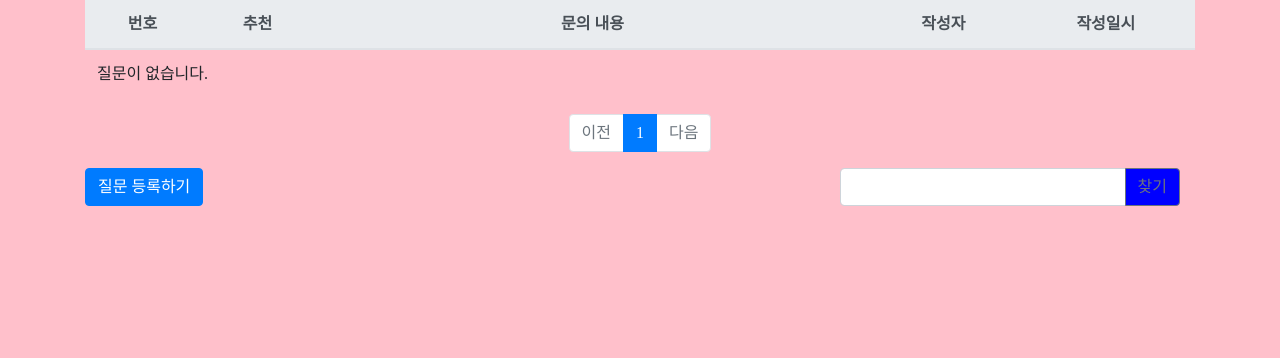
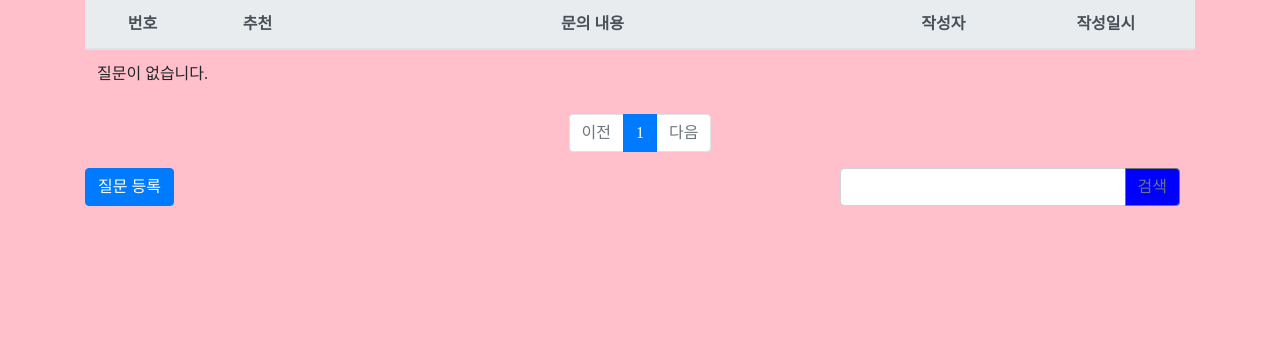
Before and after one commit to qhdwhr4/pybo, a Django app: page / in a window 1280 px wide. Shown: the part 182-540 px from the top of the page. Run offline with Django 3.2, Linux system fonts and the light colour scheme; data that the repository does not hold is empty; some libraries are stand-ins or nearby versions.

Commit message:
html 변경

```diff
--- a/templates/pybo/question_list.html
+++ b/templates/pybo/question_list.html
@@ -119,11 +119,11 @@
     <!-- 페이징처리 끝 -->
     <div class="container my-3" >
         <div class="row justify-content-between my-3">
-    <a href="{% url 'pybo:question_create' %}" class="btn btn-primary">질문 등록하기</a>
+    <a href="{% url 'pybo:question_create' %}" class="btn btn-primary">질문 등록</a>
             <div class="col-4 input-group">
             <input type="text" class="form-control kw" value="{{ kw|default_if_none:'' }}">
             <div class="input-group-append">
-                <button id="col1"class="btn btn-outline-secondary " type="button" id="btn_search">찾기</button>
+                <button id="col1"class="btn btn-outline-secondary " type="button" id="btn_search">검색</button>
             </div>
         </div>
             </div>
```
